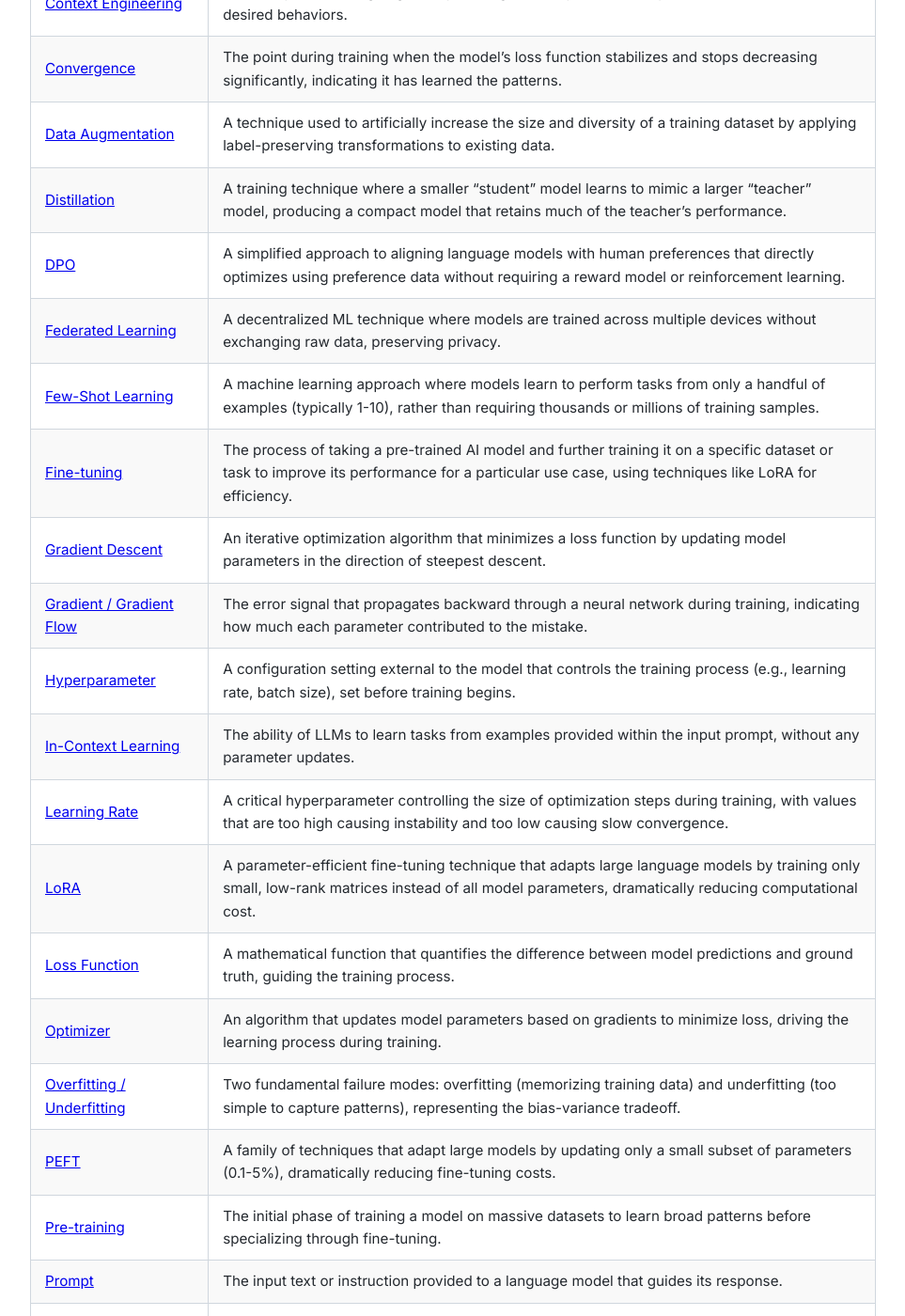
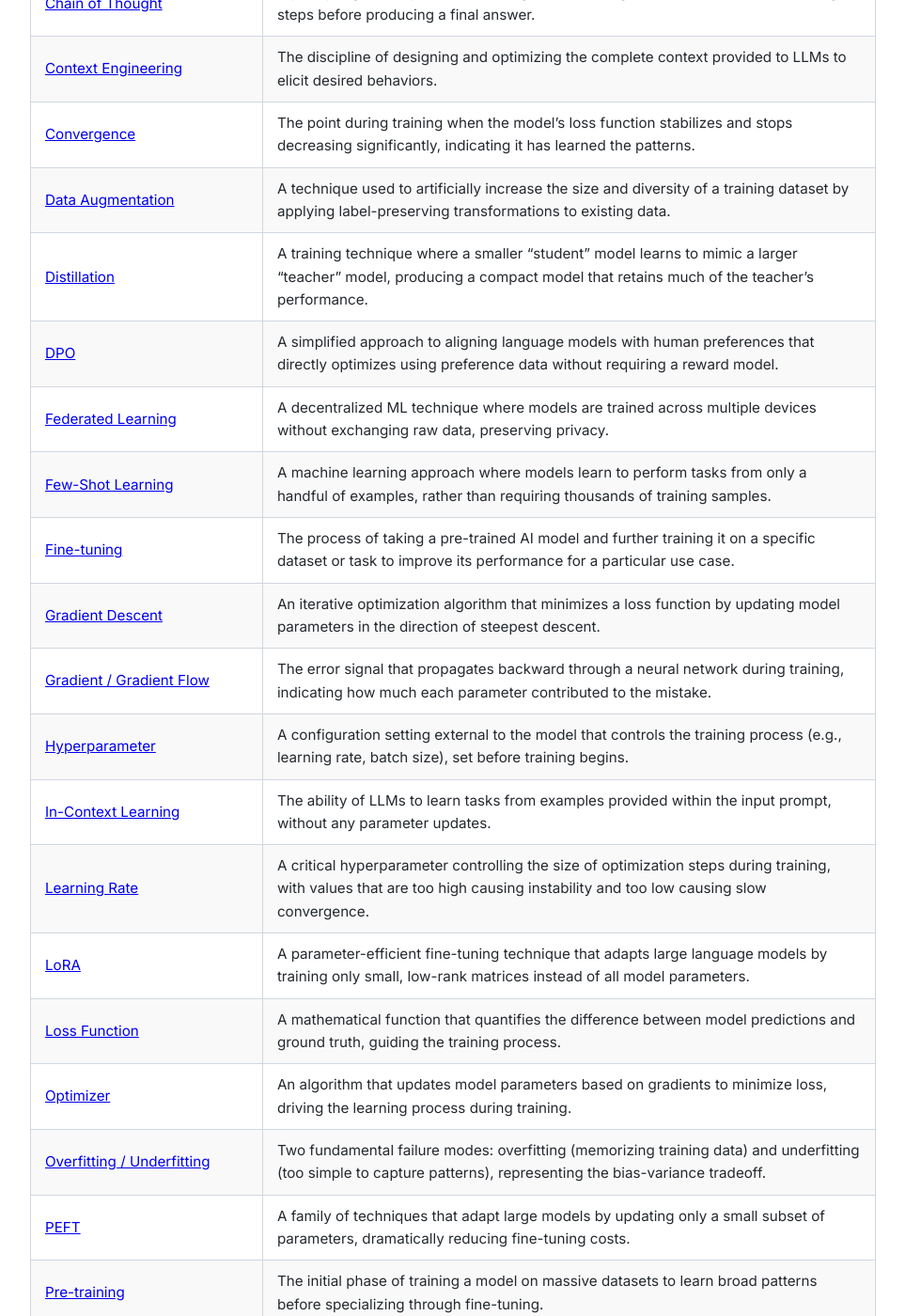
Before and after one commit to alexnubla/ai-dictionary, a Jekyll site: the page built from categories/training.md, in a window 1280 px wide and 1400 px high, scrolled down 1003 px. Shown: the whole window at 94% size, without its empty margins (158-1121 px from the left). Built offline with Jekyll 4.4.1, drawn with Linux system fonts in a browser that asks for light colours; some of the changed text lies outside the part shown.

Commit message:
Update training.md

```diff
--- a/categories/training.md
+++ b/categories/training.md
@@ -29,27 +30,27 @@ Training encompasses several phases:
 | [Convergence](/ai-dictionary/terms/convergence/) | The point during training when the model's loss function stabilizes and stops decreasing significantly, indicating it has learned the patterns. |
 | [Data Augmentation](/ai-dictionary/terms/data-augmentation/) | A technique used to artificially increase the size and diversity of a training dataset by applying label-preserving transformations to existing data. |
 | [Distillation](/ai-dictionary/terms/distillation/) | A training technique where a smaller "student" model learns to mimic a larger "teacher" model, producing a compact model that retains much of the teacher's performance. |
-| [DPO](/ai-dictionary/terms/dpo/) | A simplified approach to aligning language models with human preferences that directly optimizes using preference data without requiring a reward model or reinforcement learning. |
+| [DPO](/ai-dictionary/terms/dpo/) | A simplified approach to aligning language models with human preferences that directly optimizes using preference data without requiring a reward model. |
 | [Federated Learning](/ai-dictionary/terms/federated-learning/) | A decentralized ML technique where models are trained across multiple devices without exchanging raw data, preserving privacy. |
-| [Few-Shot Learning](/ai-dictionary/terms/few-shot-learning/) | A machine learning approach where models learn to perform tasks from only a handful of examples (typically 1-10), rather than requiring thousands or millions of training samples. |
-| [Fine-tuning](/ai-dictionary/terms/fine-tuning/) | The process of taking a pre-trained AI model and further training it on a specific dataset or task to improve its performance for a particular use case, using techniques like LoRA for efficiency. |
+| [Few-Shot Learning](/ai-dictionary/terms/few-shot-learning/) | A machine learning approach where models learn to perform tasks from only a handful of examples, rather than requiring thousands of training samples. |
+| [Fine-tuning](/ai-dictionary/terms/fine-tuning/) | The process of taking a pre-trained AI model and further training it on a specific dataset or task to improve its performance for a particular use case. |
 | [Gradient Descent](/ai-dictionary/terms/gradient-descent/) | An iterative optimization algorithm that minimizes a loss function by updating model parameters in the direction of steepest descent. |
 | [Gradient / Gradient Flow](/ai-dictionary/terms/gradient-flow/) | The error signal that propagates backward through a neural network during training, indicating how much each parameter contributed to the mistake. |
 | [Hyperparameter](/ai-dictionary/terms/hyperparameter/) | A configuration setting external to the model that controls the training process (e.g., learning rate, batch size), set before training begins. |
 | [In-Context Learning](/ai-dictionary/terms/in-context-learning/) | The ability of LLMs to learn tasks from examples provided within the input prompt, without any parameter updates. |
 | [Learning Rate](/ai-dictionary/terms/learning-rate/) | A critical hyperparameter controlling the size of optimization steps during training, with values that are too high causing instability and too low causing slow convergence. |
-| [LoRA](/ai-dictionary/terms/lora/) | A parameter-efficient fine-tuning technique that adapts large language models by training only small, low-rank matrices instead of all model parameters, dramatically reducing computational cost. |
+| [LoRA](/ai-dictionary/terms/lora/) | A parameter-efficient fine-tuning technique that adapts large language models by training only small, low-rank matrices instead of all model parameters. |
 | [Loss Function](/ai-dictionary/terms/loss-function/) | A mathematical function that quantifies the difference between model predictions and ground truth, guiding the training process. |
 | [Optimizer](/ai-dictionary/terms/optimizer/) | An algorithm that updates model parameters based on gradients to minimize loss, driving the learning process during training. |
 | [Overfitting / Underfitting](/ai-dictionary/terms/overfitting-underfitting/) | Two fundamental failure modes: overfitting (memorizing training data) and underfitting (too simple to capture patterns), representing the bias-variance tradeoff. |
-| [PEFT](/ai-dictionary/terms/peft/) | A family of techniques that adapt large models by updating only a small subset of parameters (0.1-5%), dramatically reducing fine-tuning costs. |
+| [PEFT](/ai-dictionary/terms/peft/) | A family of techniques that adapt large models by updating only a small subset of parameters, dramatically reducing fine-tuning costs. |
 | [Pre-training](/ai-dictionary/terms/pre-training/) | The initial phase of training a model on massive datasets to learn broad patterns before specializing through fine-tuning. |
 | [Prompt](/ai-dictionary/terms/prompt/) | The input text or instruction provided to a language model that guides its response. |
 | [Prompt Engineering](/ai-dictionary/terms/prompt-engineering/) | The practice of designing and refining input prompts to guide LLMs toward desired outputs without modifying model weights. |
 | [Reinforcement Learning (RL)](/ai-dictionary/terms/reinforcement-learning/) | A type of ML where an agent learns to make decisions by interacting with an environment, receiving rewards for good actions and penalties for bad ones. |
 | [Regularization](/ai-dictionary/terms/regularization/) | A set of techniques that prevent a model from overfitting by adding a penalty for complexity, forcing it to learn broader, generalizable patterns. |
 | [Reward Model](/ai-dictionary/terms/reward-model/) | A specialized neural network trained to predict human preferences, serving as the scoring function for reinforcement learning alignment. |
-| [RLHF](/ai-dictionary/terms/rlhf/) | A training technique that aligns AI models with human preferences by using feedback from human raters to guide the model toward generating helpful, harmless, and honest outputs. |
+| [RLHF](/ai-dictionary/terms/rlhf/) | A training technique that aligns AI models with human preferences by using feedback from human raters to guide the model toward generating helpful outputs. |
 | [Scaling Laws](/ai-dictionary/terms/scaling-laws/) | Empirical relationships describing how AI model performance improves predictably as you increase model size, data, and compute. |
 | [Self-Supervised Learning](/ai-dictionary/terms/self-supervised-learning/) | A learning paradigm where models learn from unlabeled data by creating their own supervision signals through pretext tasks. |
 | [Supervised Learning](/ai-dictionary/terms/supervised-learning/) | A machine learning paradigm where models learn from labeled training data — input-output pairs where the correct answer is provided. |
```
Also changed, not shown: other parts of categories/training.md (+1 -0 lines).
